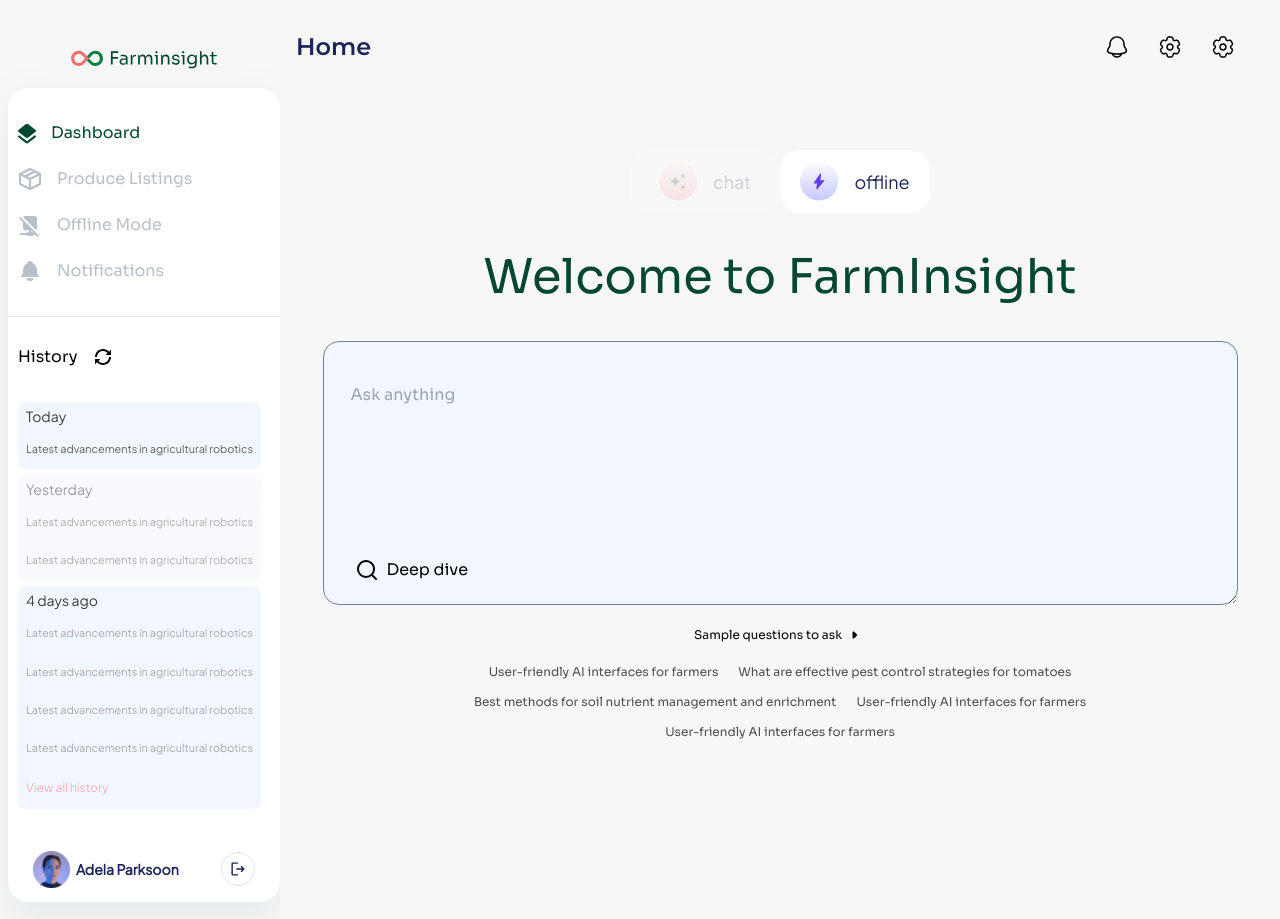
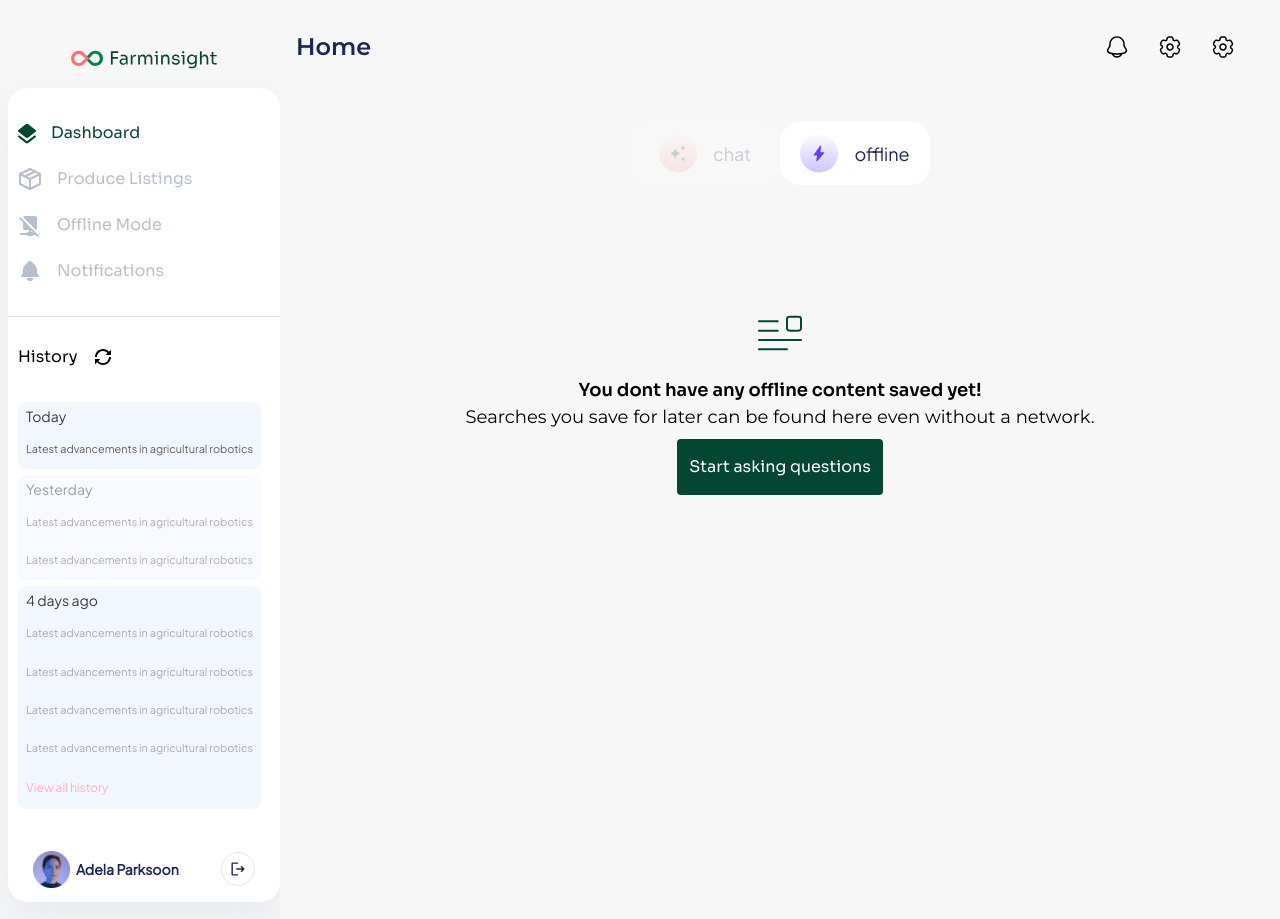
Before and after one commit to Farminsight-Klusterthon-23/frontend, a Next.js app: page /dashboard in a window 1280 px wide. Both pictures are taken after a click on the button "offline". Built offline with nearby package versions, Linux system fonts and the light colour scheme.

Commit message:
create display toggler for dashboard

```diff
--- a/app/dashboard/Components.js
+++ b/app/dashboard/Components.js
@@ -7,6 +7,7 @@ import {
   AcademicArticlesSvg,
   ProduceInsightsSvg,
   SmallArrowSvg,
+  FileSvg,
 } from "./Svgs"
 import NextLink from "next/link"
 import { useState, useRef, useCallback } from "react"
@@ -183,20 +184,45 @@ export function ModeTagBtn({ currentMode, mode, Icon, toggleCurrentMode }) {
 }
 
 export function ModeTags({ currentMode, toggleCurrentMode }) {
+  const buttons = [
+    { icon: ChatSvg, name: "chat" },
+    { icon: OfflineSvg, name: "offline" },
+  ]
   return (
     <div className="flex items-center justify-center text-[1.125rem] font-700 font-pjs">
-      <ModeTagBtn
-        currentMode={currentMode}
-        toggleCurrentMode={toggleCurrentMode}
-        Icon={ChatSvg}
-        mode="chat"
-      />
-      <ModeTagBtn
-        currentMode={currentMode}
-        toggleCurrentMode={toggleCurrentMode}
-        Icon={OfflineSvg}
-        mode="offline"
-      />
+      {buttons.map((button) => (
+        <ModeTagBtn
+          key={button.name}
+          currentMode={currentMode}
+          toggleCurrentMode={toggleCurrentMode}
+          Icon={button.icon}
+          mode={button.name}
+        />
+      ))}
     </div>
   )
 }
+
+export function OfflineDisplay({ hasOfflineItems }) {
+  if (!hasOfflineItems) return <NoOfflineItemsDisplay />
+  return <section></section>
+}
+
+export function NoOfflineItemsDisplay() {
+  return (
+    <section className="text-center mx-auto">
+      <span className="block mb-[16px] mx-auto w-fit">
+        <FileSvg />
+      </span>
+      <h1 className="font-[600] text-[1.125rem]">
+        You dont have any offline content saved yet!
+      </h1>
+      <p className="font-montserrat font-[400] text-[1.125rem] mb-[8px]">
+        Searches you save for later can be found here even without a network.
+      </p>
+      <button className="bg-primary-main mx-auto text-white text-base py-[16px] px-[12px] rounded-[4px]">
+        Start asking questions
+      </button>
+    </section>
+  )
+}
--- a/app/dashboard/Svgs.js
+++ b/app/dashboard/Svgs.js
@@ -24,7 +24,7 @@ export function AcademicArticlesSvg() {
       fill="none"
       xmlns="http://www.w3.org/2000/svg"
     >
-      <g clip-path="url(#clip0_86_2431)">
+      <g clipPath="url(#clip0_86_2431)">
         <path
           d="M19.056 23.992C15.038 21.026 8.36103 15.97 0.0560303 14.867L3.60603 11.395C13.796 15.33 19.056 23.992 19.056 23.992ZM0.48003 18.437L3.25003 16.22C11.334 18.208 18.19 24 18.19 24C15.303 22.37 7.11303 18.36 0.48003 18.437ZM3.02303 10.395L12.273 2.165L14.265 3.318L9.78003 8.41C14.61 12.393 19.97 16.63 19.49 23.537C14.734 16.799 9.12603 11.98 3.02303 10.395ZM10.93 8.264L18.035 0C21.826 3.1 23.945 7.913 23.945 10.513C23.636 13.835 20.387 21.863 20.087 22.749C19.862 20.742 21.521 17.189 10.93 8.264Z"
           fill="black"
@@ -48,7 +48,7 @@ export function ProduceInsightsSvg() {
       fill="none"
       xmlns="http://www.w3.org/2000/svg"
     >
-      <g clip-path="url(#clip0_86_2423)">
+      <g clipPath="url(#clip0_86_2423)">
         <path
           d="M15.75 0.0234375L24 4.14844V13.3477L22.5 12.5977V5.82422L16.5 8.82422V11.8477L15 12.5977V8.82422L9 5.82422V8.48438L7.5 7.73438V4.14844L15.75 0.0234375ZM15.75 7.52344L17.8242 6.48047L12.3984 3.375L9.92578 4.61719L15.75 7.52344ZM19.4414 5.68359L21.5742 4.61719L15.75 1.69922L14.0039 2.57812L19.4414 5.68359ZM13.5 13.3477L12 14.0977V14.0859L7.5 16.3359V21.668L12 19.4062V21.0938L6.75 23.7188L0 20.332V12.4102L6.75 9.03516L13.5 12.4102V13.3477ZM6 21.668V16.3359L1.5 14.0859V19.4062L6 21.668ZM6.75 15.0352L11.0742 12.8789L6.75 10.7109L2.42578 12.8789L6.75 15.0352ZM13.5 15.0234L18.75 12.3984L24 15.0234V21.1992L18.75 23.8242L13.5 21.1992V15.0234ZM18 21.7734V18.1992L15 16.6992V20.2734L18 21.7734ZM22.5 20.2734V16.6992L19.5 18.1992V21.7734L22.5 20.2734ZM18.75 16.8984L21.5742 15.4805L18.75 14.0742L15.9258 15.4805L18.75 16.8984Z"
           fill="black"
@@ -113,9 +113,9 @@ export function ChatSvg() {
           width="96.9"
           height="97.9"
           filterUnits="userSpaceOnUse"
-          color-interpolation-filters="sRGB"
+          colorInterpolationFilters="sRGB"
         >
-          <feFlood flood-opacity="0" result="BackgroundImageFix" />
+          <feFlood floodOpacity="0" result="BackgroundImageFix" />
           <feColorMatrix
             in="SourceAlpha"
             type="matrix"
--- a/app/dashboard/page.js
+++ b/app/dashboard/page.js
@@ -1,21 +1,35 @@
 "use client"
 import AuthenticatedScreensLayout from "../_components/AppLayout"
-import { ModeTags, ChatBoxContainer } from "./Components"
+import { ModeTags, ChatBoxContainer, OfflineDisplay } from "./Components"
 import { useState } from "react"
 
 export default function DashBoard() {
   const [currentModeView, setCurrentModeView] = useState("chat")
   return (
-    <AuthenticatedScreensLayout pageTitle="Home">
-      <div className="flex flex-col items-center gap-y-[28px] w-[95dvw] sm:w-[95%] max-w-[915px] mx-auto">
+    <AuthenticatedScreensLayout
+      pageTitle="Home"
+      centerChildrenVertically={false}
+    >
+      <div className=" min-h-[calc(100dvh-150px)] flex flex-col items-center gap-y-[28px] w-[95dvw] sm:w-[95%] max-w-[915px] mx-auto">
+        <div className="sticky top-0">
           <ModeTags
             currentMode={currentModeView}
             toggleCurrentMode={(view) => setCurrentModeView(view)}
           />
+        </div>
+
+        {currentModeView === "chat" ? (
+          <>
             <h1 className="text-center text-[2rem] md:text-[3rem] text-primary-main">
               Welcome to FarmInsight
             </h1>
             <ChatBoxContainer />
+          </>
+        ) : (
+          <div className="mt-[10%]">
+            <OfflineDisplay />
+          </div>
+        )}
       </div>
     </AuthenticatedScreensLayout>
   )
```
Lines whose indentation alone changed are shown as unchanged.
